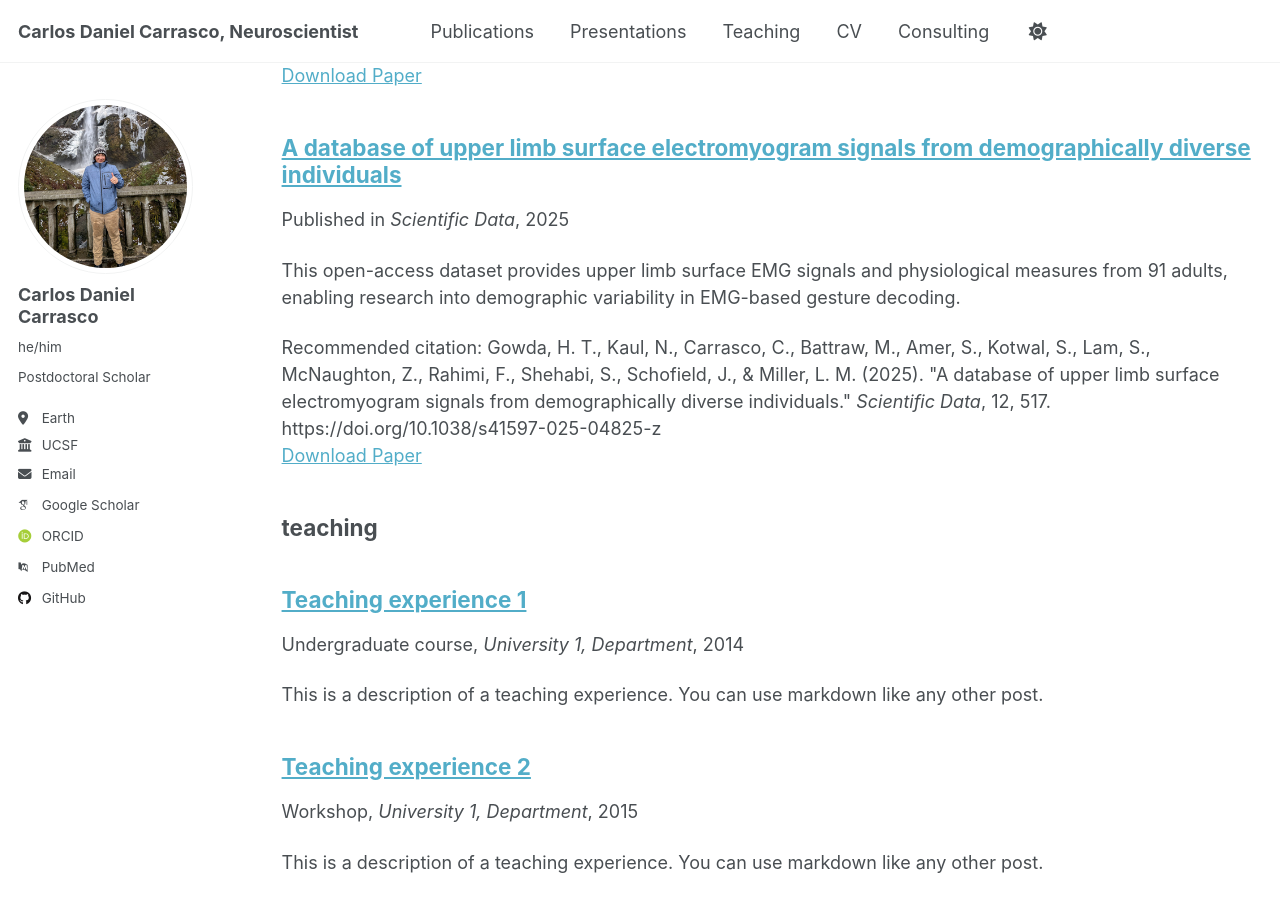
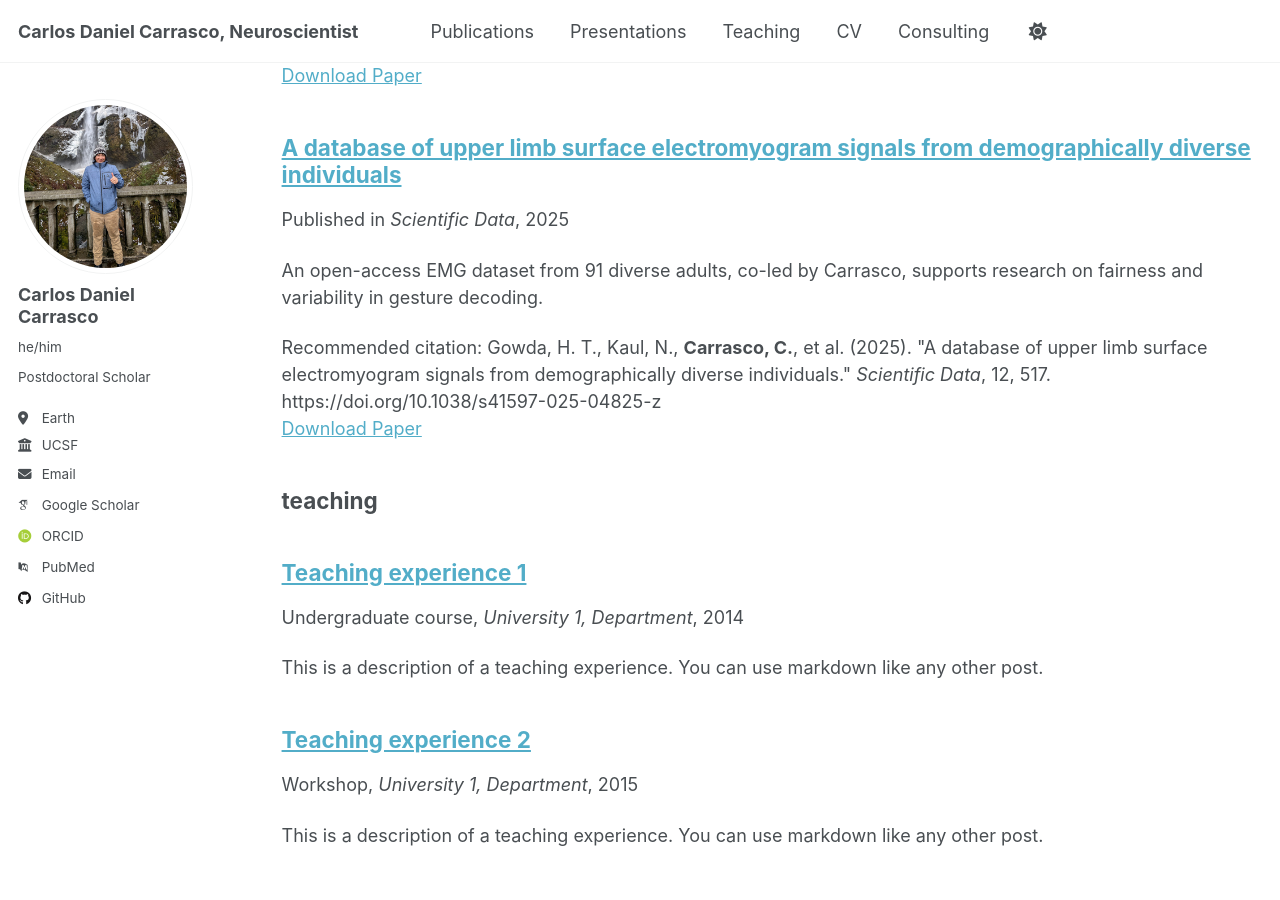
Before and after one commit to mojorisin24/mojorisin24.github.io, a Jekyll site: the page built from _pages/sitemap.md, in a window 1280 px wide and 900 px high, scrolled down 5431 px. Built offline with Jekyll 4.4.1, drawn with Linux system fonts in a browser that asks for light colours; some web fonts are replaced.

Commit message:
update
updating citation

```diff
--- a/_publications/2010-10-01-paper-title-number-2.md
+++ b/_publications/2010-10-01-paper-title-number-2.md
@@ -3,14 +3,10 @@ title: "A database of upper limb surface electromyogram signals from demographic
 collection: publications
 category: datasets
 permalink: /publication/2010-10-01-paper-title-number-2.md
-excerpt: 'This open-access dataset provides upper limb surface EMG signals and physiological measures from 91 adults, enabling research into demographic variability in EMG-based gesture decoding.'
+excerpt: 'An open-access EMG dataset from 91 diverse adults, co-led by Carrasco, supports research on fairness and variability in gesture decoding.'
 date: 2025-03-27
 venue: 'Scientific Data'
 paperurl: 'https://www.nature.com/articles/s41597-025-04825-z'
-citation: 'Gowda, H. T., Kaul, N., Carrasco, C., Battraw, M., Amer, S., Kotwal, S., Lam, S., McNaughton, Z., Rahimi, F., Shehabi, S., Schofield, J., & Miller, L. M. (2025). "A database of upper limb surface electromyogram signals from demographically diverse individuals." <i>Scientific Data</i>, 12, 517. https://doi.org/10.1038/s41597-025-04825-z'
+citation: 'Gowda, H. T., Kaul, N., <b>Carrasco, C.</b>, et al. (2025). "A database of upper limb surface electromyogram signals from demographically diverse individuals." <i>Scientific Data</i>, 12, 517. https://doi.org/10.1038/s41597-025-04825-z'
 ---
-This dataset offers comprehensive upper limb surface electromyogram (EMG) signals and physiological measurements from 91 demographically diverse adults aged 18 to 92 years. Participants performed ten distinct hand gestures, each repeated 36 times, resulting in a total of 32,760 trials. The dataset includes EMG recordings from 12 electrodes placed on the forearm and wrist, along with demographic and physiological data such as age, BMI, skin hydration, skin elasticity, subcutaneous fat, and hair density.
-
-The primary objective of this dataset is to facilitate research into how demographic factors influence EMG signal variability and gesture decoding performance. By providing a diverse participant pool, the dataset enables the development and evaluation of fair and unbiased machine learning algorithms for EMG-based gesture recognition systems.
-
-The dataset is publicly available and can serve as a benchmark for studies aiming to improve the inclusivity and generalizability of EMG-based human-computer interaction technologies.
+This open-access dataset—co-led by <b>Carrasco</b>—includes upper limb EMG signals and physiological data from 91 adults aged 18–92. Each participant performed 10 hand gestures 36 times, yielding over 32,000 trials. The dataset enables studies on how demographic factors impact EMG variability and decoding, and supports the development of fair, inclusive gesture-recognition systems.
```
